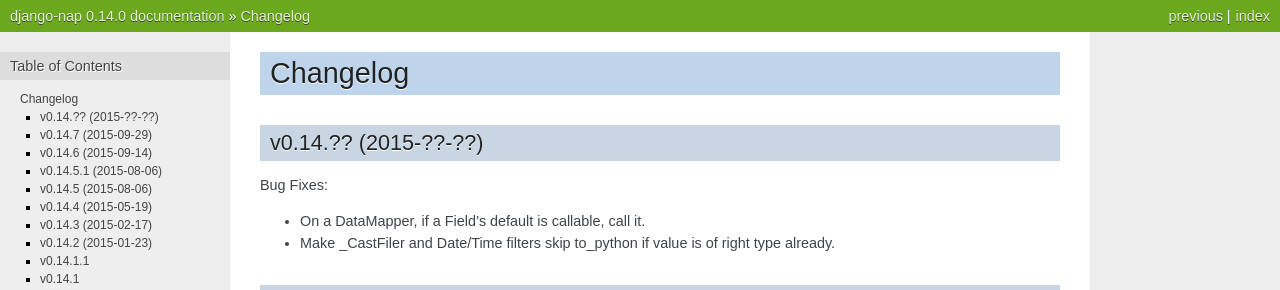
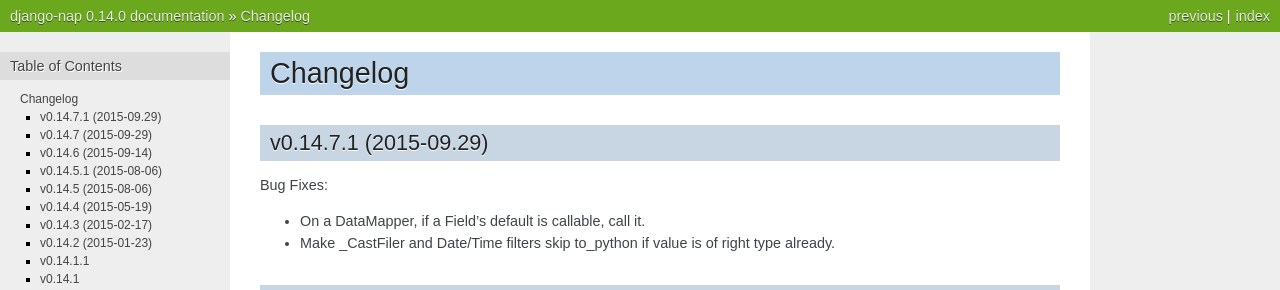
Before and after one commit to funkybob/django-nap, a Sphinx documentation site: the page built from docs/changelog.rst, in a window 1280 px wide and 900 px high. Shown: the top 290 px of the window. Built offline with Sphinx 7.4.7, drawn with Linux system fonts in a browser that asks for light colours; pages that are not in the unit, such as notebooks, are missing from menus.

Commit message:
Bumped version to 0.14.7.1

```diff
--- a/docs/changelog.rst
+++ b/docs/changelog.rst
@@ -2,8 +2,8 @@
 Changelog
 =========
 
-v0.14.?? (2015-??-??)
-=====================
+v0.14.7.1 (2015-09.29)
+======================
 
 Bug Fixes:
 
--- a/setup.py
+++ b/setup.py
@@ -2,7 +2,7 @@
 
 setup(
     name='django-nap',
-    version='0.14.7',
+    version='0.14.7.1',
     description='A light REST tool for Django',
     author='Curtis Maloney',
     author_email='curtis@tinbrain.net',
```
